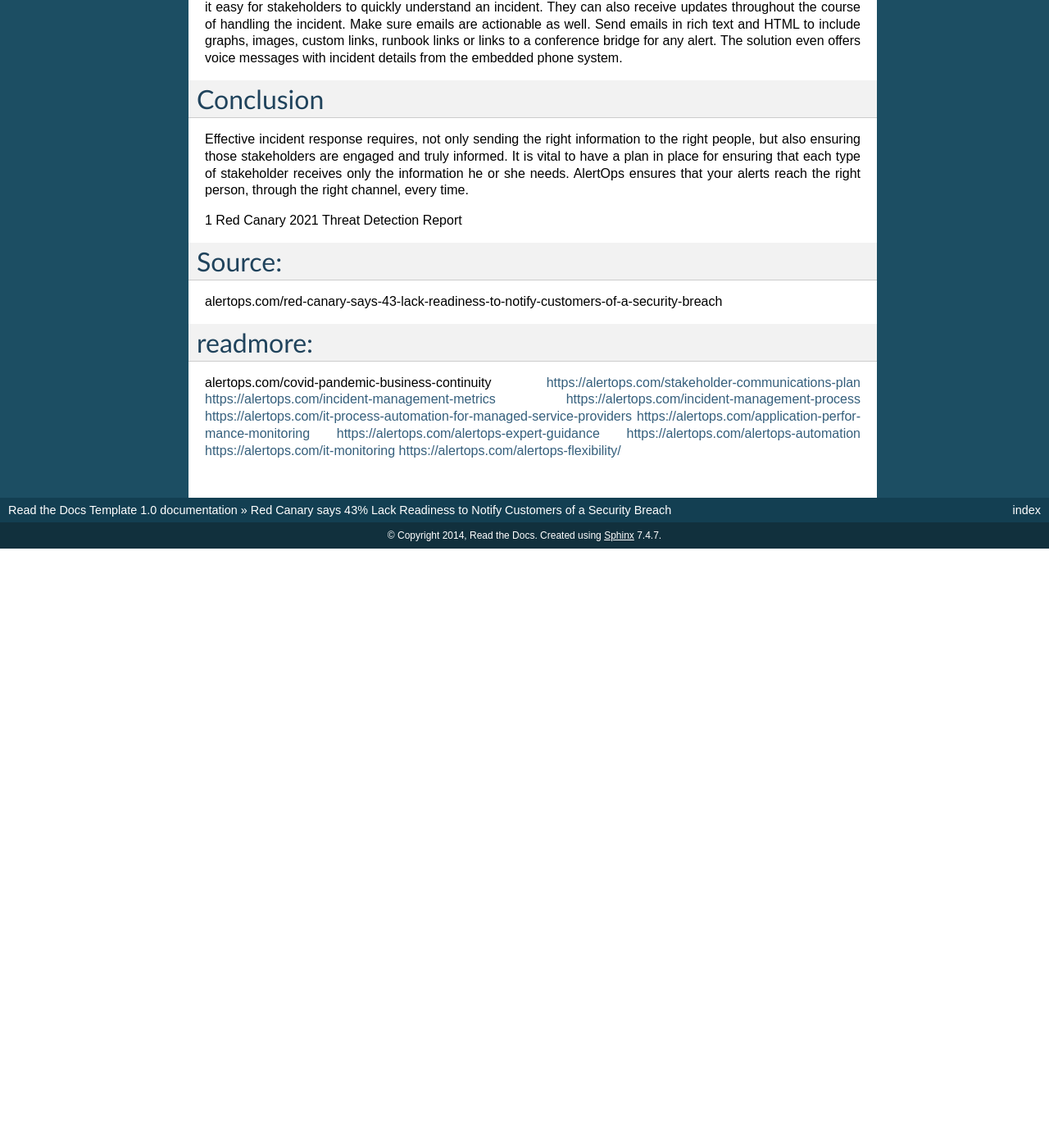
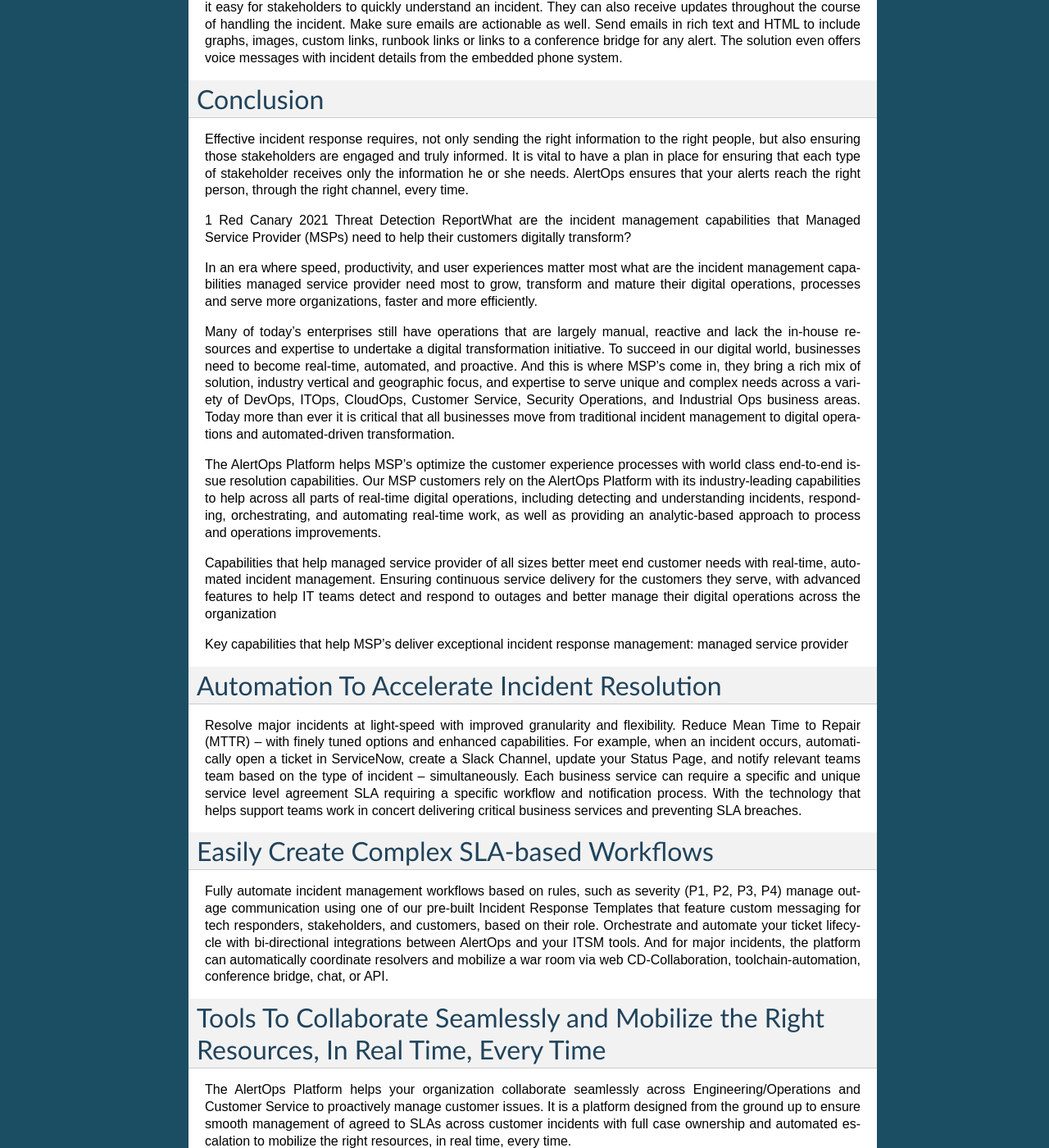
Before and after one commit to alertblogs/Red-Canary-says-43-Lack-Readiness-to-Notify-Customers-of-a-Security-Breach, a Sphinx documentation site: the page built from docs/index.rst, in a window 1280 px wide and 1400 px high, scrolled down 1033 px. Shown: the whole window at 82% size. Built offline with Sphinx 7.4.7, drawn with Linux system fonts in a browser that asks for light colours; before the commit the page ends 1702 px from its top, so only the background shows below that; some of the changed text lies outside the part shown.

Commit message:
Update index.rst

```diff
--- a/docs/index.rst
+++ b/docs/index.rst
@@ -1,4 +1,4 @@
-Red Canary says 43% Lack Readiness to Notify Customers of a Security Breach
+Managed Service Provider – How AlertOps Helps MSP Scale Digital Transformation.
 ========
 
 
@@ -38,22 +38,60 @@ Conclusion
 
 Effective incident response requires, not only sending the right information to the right people, but also ensuring those stakeholders are engaged and truly informed. It is vital to have a plan in place for ensuring that each type of stakeholder receives only the information he or she needs. AlertOps ensures that your alerts reach the right person, through the right channel, every time.
 
-1 Red Canary 2021 Threat Detection Report
+1 Red Canary 2021 Threat Detection ReportWhat are the incident management capabilities that Managed Service Provider (MSPs) need to help their customers digitally transform?
+
+In an era where speed, productivity, and user experiences matter most what are the incident management capabilities managed service provider  need most to grow, transform and mature their digital operations, processes and serve more organizations, faster and more efficiently.
+
+Many of today’s enterprises still have operations that are largely manual, reactive and lack the in-house resources and expertise to undertake a digital transformation initiative. To succeed in our digital world, businesses need to become real-time, automated, and proactive. And this is where MSP’s come in, they bring a rich mix of solution, industry vertical and geographic focus, and expertise to serve unique and complex needs across a variety of DevOps, ITOps, CloudOps, Customer Service, Security Operations, and Industrial Ops business areas. Today more than ever it is critical that all businesses move from traditional incident management to digital operations and automated-driven transformation.
+
+The AlertOps Platform helps MSP’s optimize the customer experience processes with world class end-to-end issue resolution capabilities. Our MSP customers rely on the AlertOps Platform with its industry-leading capabilities to help across all parts of real-time digital operations, including detecting and understanding incidents, responding, orchestrating, and automating real-time work, as well as providing an analytic-based approach to process and operations improvements.
+
+Capabilities that help managed service provider of all sizes better meet end customer needs with real-time, automated incident management. Ensuring continuous service delivery for the customers they serve, with advanced features to help IT teams detect and respond to outages and better manage their digital operations across the organization
+
+Key capabilities that help MSP’s deliver exceptional incident response management:
+managed service provider
+
+Automation To Accelerate Incident Resolution
+====
+Resolve major incidents at light-speed with improved granularity and flexibility. Reduce Mean Time to Repair (MTTR) – with finely tuned options and enhanced capabilities. For example, when an incident occurs, automatically open a ticket in ServiceNow, create a Slack Channel, update your Status Page, and notify relevant teams team based on the type of incident – simultaneously. Each business service can require a specific and unique service level agreement SLA requiring a specific workflow and notification process. With the technology that helps support teams work in concert delivering critical business services and preventing SLA breaches.
+
+Easily Create Complex SLA-based Workflows
+====
+Fully automate incident management workflows based on rules, such as severity (P1, P2, P3, P4) manage outage communication using one of our pre-built Incident Response Templates that feature custom messaging for tech responders, stakeholders, and customers, based on their role. Orchestrate and automate your ticket lifecycle with bi-directional integrations between AlertOps and your ITSM tools. And for major incidents, the platform can automatically coordinate resolvers and mobilize a war room via web CD-Collaboration, toolchain-automation, conference bridge, chat, or API.
+
+Tools To Collaborate Seamlessly and Mobilize the Right Resources, In Real Time, Every Time
+=====
+The AlertOps Platform helps your organization collaborate seamlessly across Engineering/Operations and Customer Service to proactively manage customer issues. It is a platform designed from the ground up to ensure smooth management of agreed to SLAs across customer incidents with full case ownership and automated escalation to mobilize the right resources, in real time, every time.
+
+Proven Technology to Keep-Pace with Customer Expectations
+=====
+Today, customers expect and demand immediate action when the services they depend on are impacted. And this is where AlertOps helps by enabling rapid and automated escalation policies, bidirectional communications to quickly mobilize and activate the right response. Fully leveraging AlertOps technology to drive loyalty, improve NPS/CSAT scores, and exceed customer SLAs with faster, cross-organizational alignment across response teams.
+
+Cut Through the Noise and Chart the Fastest Path to Resolution
+=====
+Events are more than binary data – they take place within a meaningful context, for this AlertOps offers industry-leading alert intelligence filtering enabling you to group, suppress and delay alerts based on your own custom preferences. Cut the noise, focus on what matters. Using our dynamic routing match and escalate alerts to the right team based on detailed source data (source, issue type, skills, customer, etc.)
+
+Schedule a demonstration today or learn more about AlertOps for managed service providers.
 
 Source:
 ========
-alertops.com/red-canary-says-43-lack-readiness-to-notify-customers-of-a-security-breach
+https://alertops.com/managed-service-provider/
 
 readmore:
 ========
 
-alertops.com/covid-pandemic-business-continuity
-https://alertops.com/stakeholder-communications-plan
-https://alertops.com/incident-management-metrics
-https://alertops.com/incident-management-process
-https://alertops.com/it-process-automation-for-managed-service-providers
-https://alertops.com/application-performance-monitoring
-https://alertops.com/alertops-expert-guidance
-https://alertops.com/alertops-automation
-https://alertops.com/it-monitoring
-https://alertops.com/alertops-flexibility/
+https://alertops.com/noc-dashboard-examples/
+https://alertops.com/major-outage-black-friday/
+https://alertops.com/prediction-ai-itsm/
+https://alertops.com/msp-cyber-attack/
+https://alertops.com/msp-tools/
+https://alertops.com/it-service-metrics/
+https://alertops.com/five-more-reasons/
+https://alertops.com/opsgenie-alternative/
+https://alertops.com/msp-security-incident-response-steps/
+https://alertops.com/five-things-business-continuity-management/
+https://alertops.com/on-call-support/
+https://alertops.com/devops-ci-cd/
+https://alertops.com/on-call-management/
+https://alertops.com/covid-remote-team/
+https://alertops.com/improve-critical-incident-management/
```
